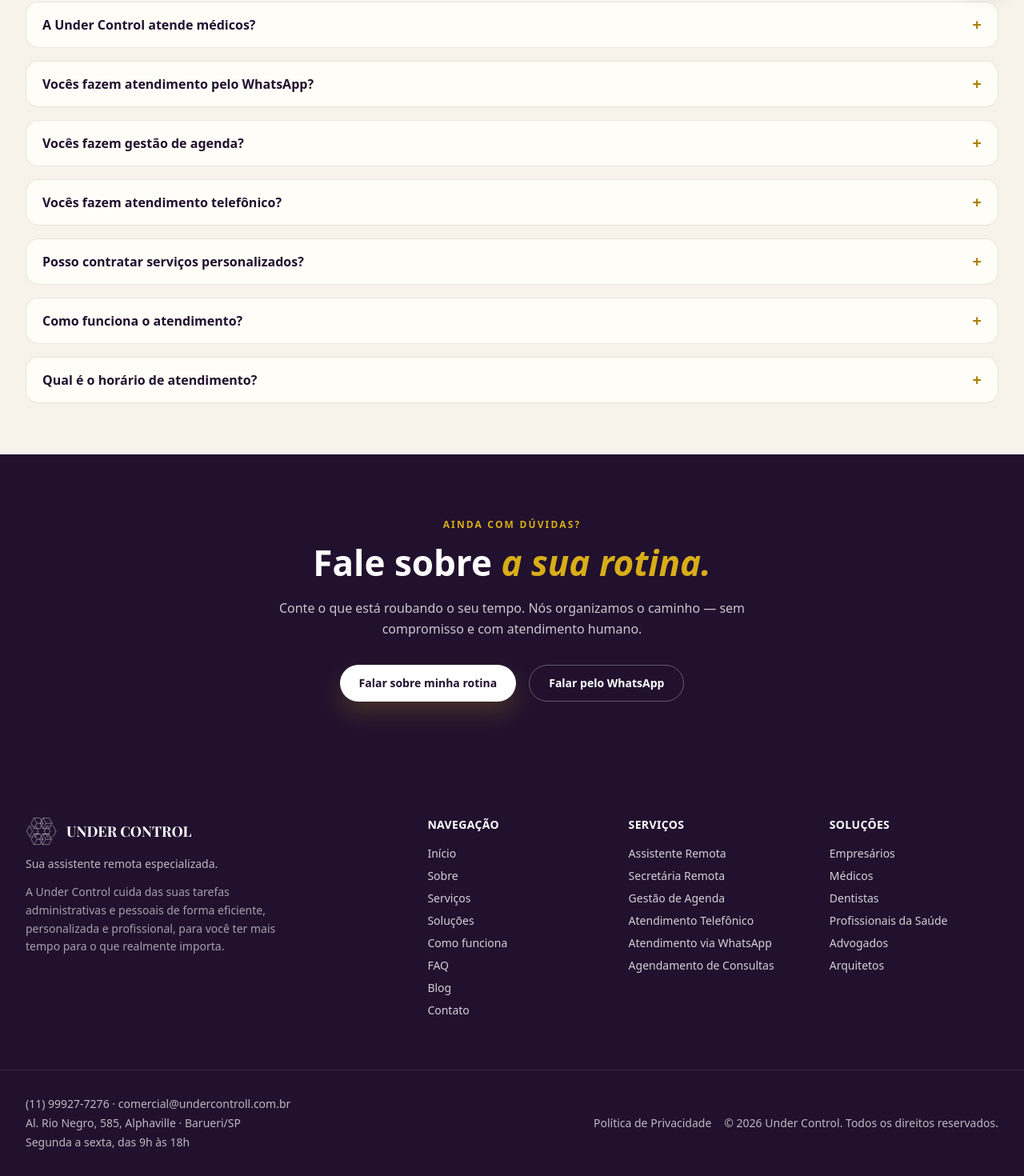
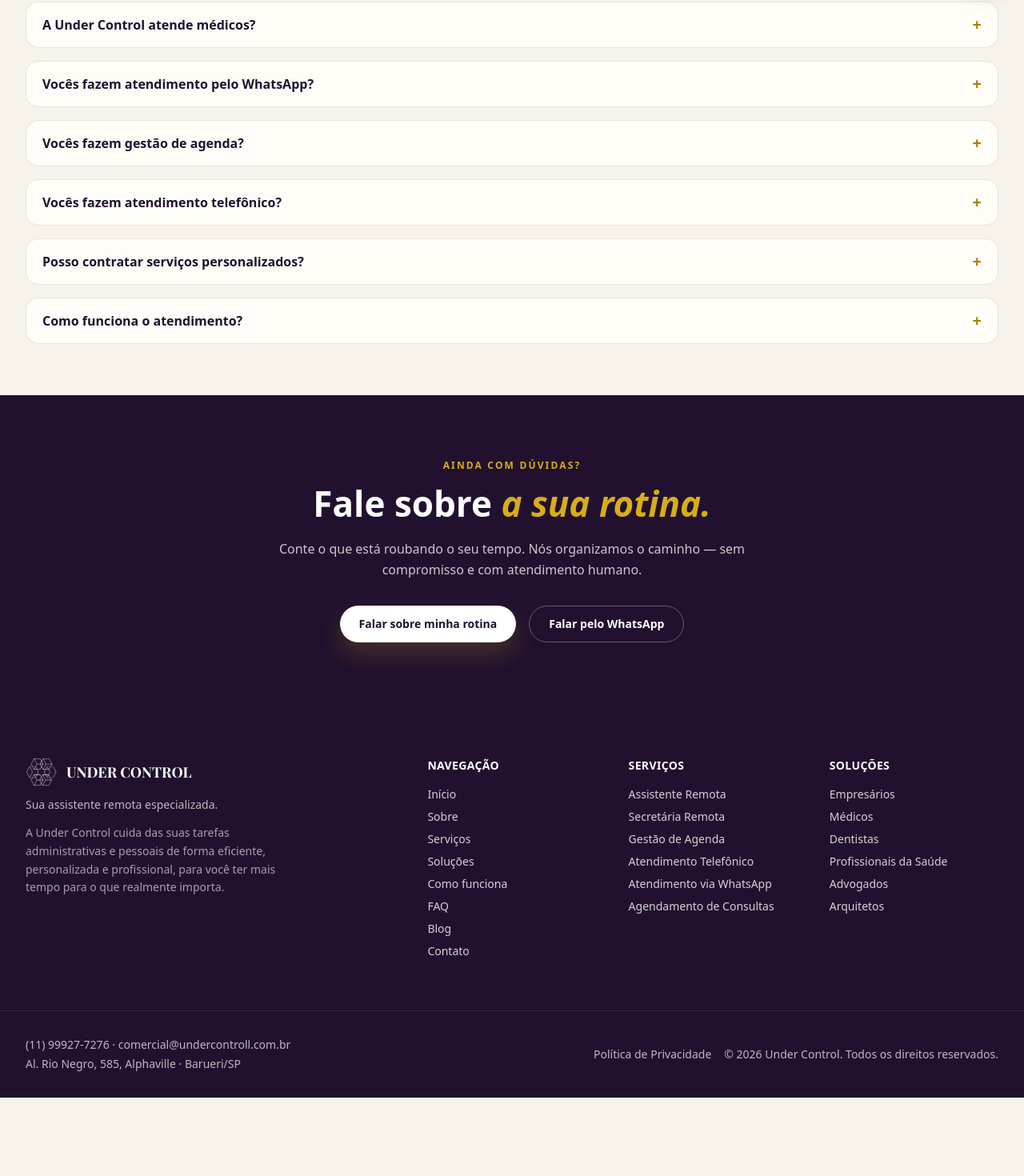
Before and after one commit to carlospio/undercontrol, a Next.js app: page /faq in a window 1280 px wide. Shown: the part 799-2269 px from the top of the page at 80% size. After the commit the page ends 2171 px from the top, so only its background shows below. Built offline with nearby package versions, Linux system fonts and the light colour scheme; no server answers; a web font is replaced by a local one.

Commit message:
Remove business hours from footer, contact page, FAQ and JSON-LD
Co-Authored-By: Claude Sonnet 5.5 <noreply@anthropic.com>

```diff
--- a/src/app/contato/page.tsx
+++ b/src/app/contato/page.tsx
@@ -22,7 +22,6 @@ const contactDetails = [
     value: `${siteConfig.address.street}, ${siteConfig.address.neighborhood} — ${siteConfig.address.city}/${siteConfig.address.state}, CEP ${siteConfig.address.zipCode}`,
     href: siteConfig.address.mapUrl,
   },
-  { label: "Atendimento", value: siteConfig.businessHours },
 ];
 
 export default function ContatoPage() {
--- a/src/components/layout/Footer.tsx
+++ b/src/components/layout/Footer.tsx
@@ -85,7 +85,6 @@ export function Footer() {
                 {siteConfig.address.street}, {siteConfig.address.neighborhood} · {siteConfig.address.city}/{siteConfig.address.state}
               </a>
             </p>
-            <p>{siteConfig.businessHours}</p>
           </div>
           <div className="flex flex-wrap items-center gap-4">
             {navigation.footer.legal.map((item) => (
--- a/src/components/seo/JsonLd.tsx
+++ b/src/components/seo/JsonLd.tsx
@@ -53,7 +53,6 @@ export function LocalBusinessJsonLd() {
       addressCountry: siteConfig.address.country,
     },
     hasMap: siteConfig.address.mapUrl,
-    openingHours: "Mo-Fr 09:00-18:00",
   };
 
   return <JsonLdScript data={data} />;
--- a/src/data/faq.ts
+++ b/src/data/faq.ts
@@ -56,9 +56,4 @@ export const generalFaq: FaqItem[] = [
     answer:
       "O atendimento acontece pelos canais que você já utiliza — telefone, WhatsApp e e-mail — seguindo o escopo e o fluxo de trabalho definidos durante o onboarding.",
   },
-  {
-    question: "Qual é o horário de atendimento?",
-    answer:
-      "A Under Control atende de segunda a sexta, das 9h às 18h.",
-  },
 ];
--- a/src/lib/constants.ts
+++ b/src/lib/constants.ts
@@ -32,7 +32,6 @@ export const siteConfig = {
     country: "BR",
     mapUrl: "https://share.google/FNJXidYGGcvUXICCl",
   },
-  businessHours: "Segunda a sexta, das 9h às 18h",
   social: {
     instagram: "https://www.instagram.com/under_control_assistant/",
     // TODO: confirmar URLs oficiais de Facebook e LinkedIn antes de publicar
```
